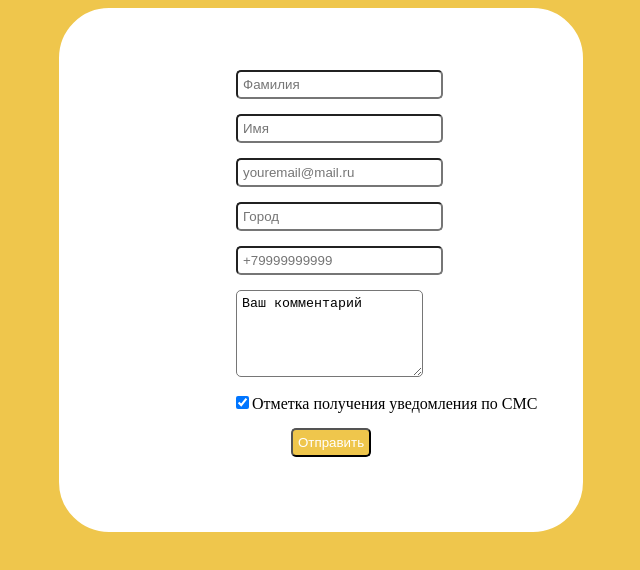
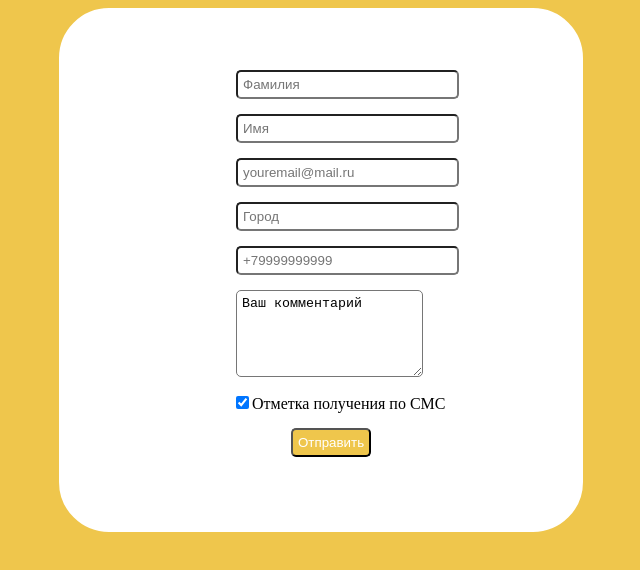
Before and after one commit to sweetjes/roflanbuldiga2, a plain HTML site: page index.html in a window 1280 px wide. Shown: the whole page, without its empty margins (319-959 px from the left). Drawn offline with Linux system fonts and the light colour scheme.

Commit message:
form html code

```diff
--- a/index.html
+++ b/index.html
@@ -11,14 +11,14 @@
 
 <body>
 	<form method="post">
-		<input type="text" placeholder="Фамилия" size="22" maxlength="20" name="surname" required><br>
-		<input type="text" placeholder="Имя" size="22" maxlength="20" name="name" required><br>
-		<input type="email" placeholder="youremail@mail.ru" size="22" name="email" required><br>
-		<input type="text" placeholder="Город" size="22" maxlength="20" name="city" required><br>
-		<input type="tel" placeholder="+79999999999" size="22" maxlength="12" name="phone" pattern="+ [0-9]{11}"
+		<input type="text" placeholder="Фамилия" size="24" maxlength="20" name="surname" required><br>
+		<input type="text" placeholder="Имя" size="24" maxlength="20" name="name" required><br>
+		<input type="email" placeholder="youremail@mail.ru" size="24" name="email" required><br>
+		<input type="text" placeholder="Город" size="24" maxlength="20" name="city" required><br>
+		<input type="tel" placeholder="+79999999999" size="24" maxlength="12" name="phone" pattern="+ [0-9]{11}"
 			required><br>
 		<textarea name="comment" required rows="5" maxlength="300">Ваш комментарий</textarea><br>
-		<input type="checkbox" id="checkbox" checked><label for="checkbox">Отметка получения уведомления по СМС</label><br>
+		<input type="checkbox" id="checkbox" checked><label for="checkbox">Отметка получения по СМС</label><br>
 		<input type="submit" value="Отправить" class="button">
 	</form>
 </body>
```
